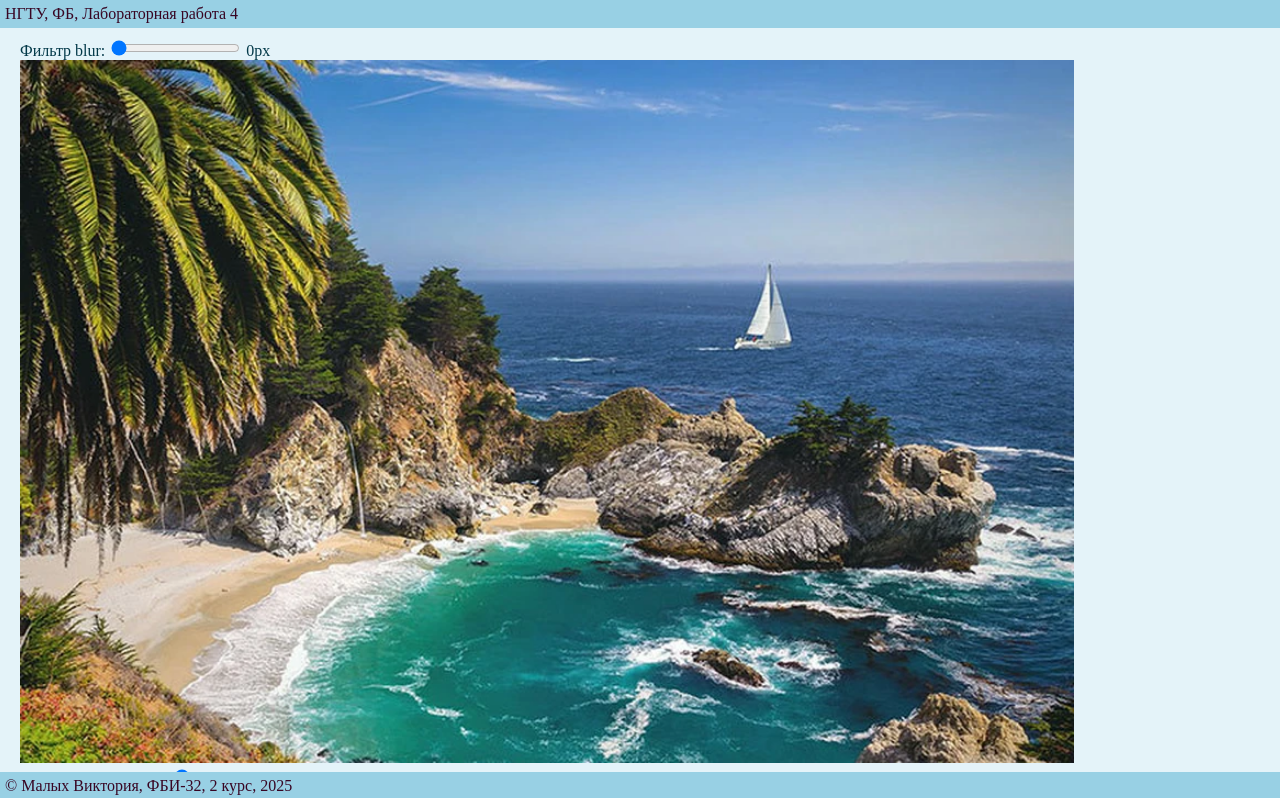
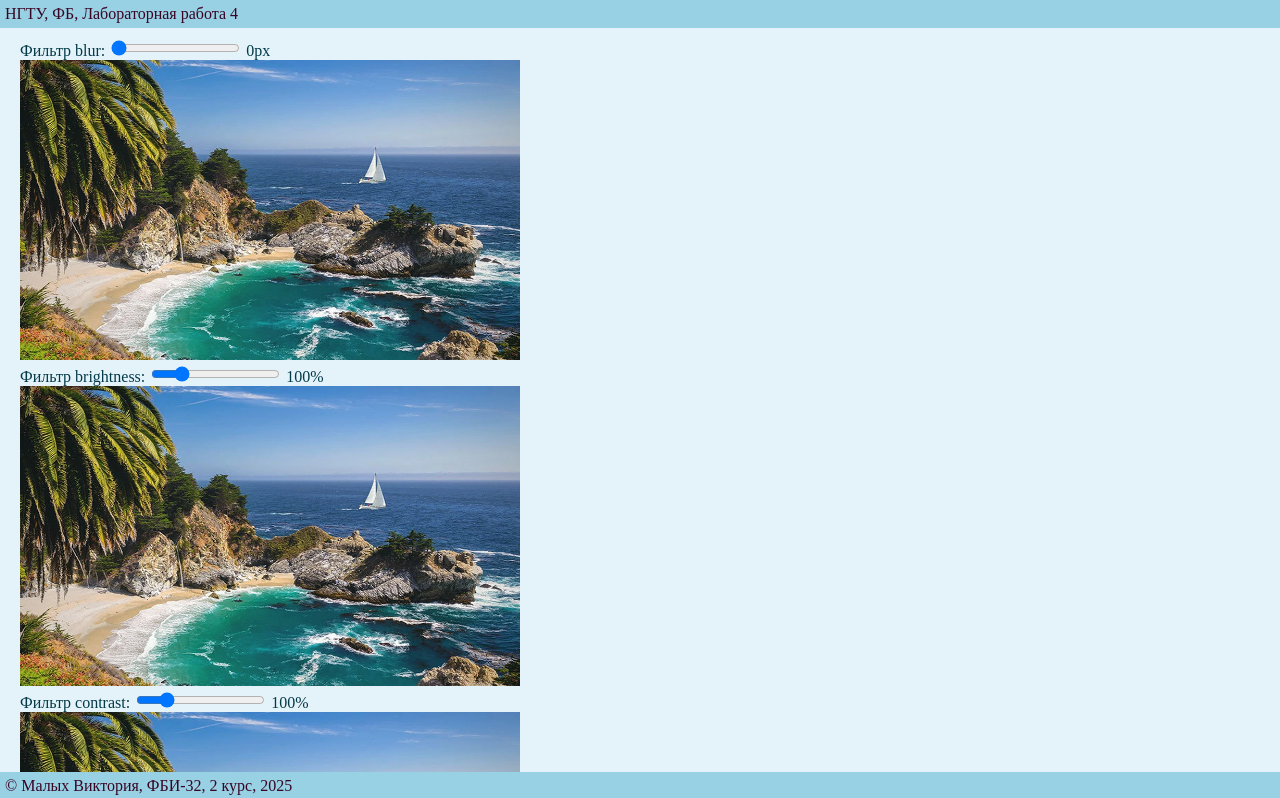
Before and after one commit to vikamalykh/web-front-labs, a plain HTML site: page lab5/filters.html in a window 1280 px wide. Shown: the top 798 px of the page. Drawn offline with Linux system fonts and the light colour scheme.

Commit message:
Правки

```diff
--- a/lab5/filters.html
+++ b/lab5/filters.html
@@ -63,8 +63,8 @@
 
     <style>
         img {
-            width: 85%;
-            height: 50%;
+            width: 500px;
+            height: 300px;
         }
     </style>
 </head>
```
Also changed, not shown: lab5/lab5.html (+3 -0 lines).
